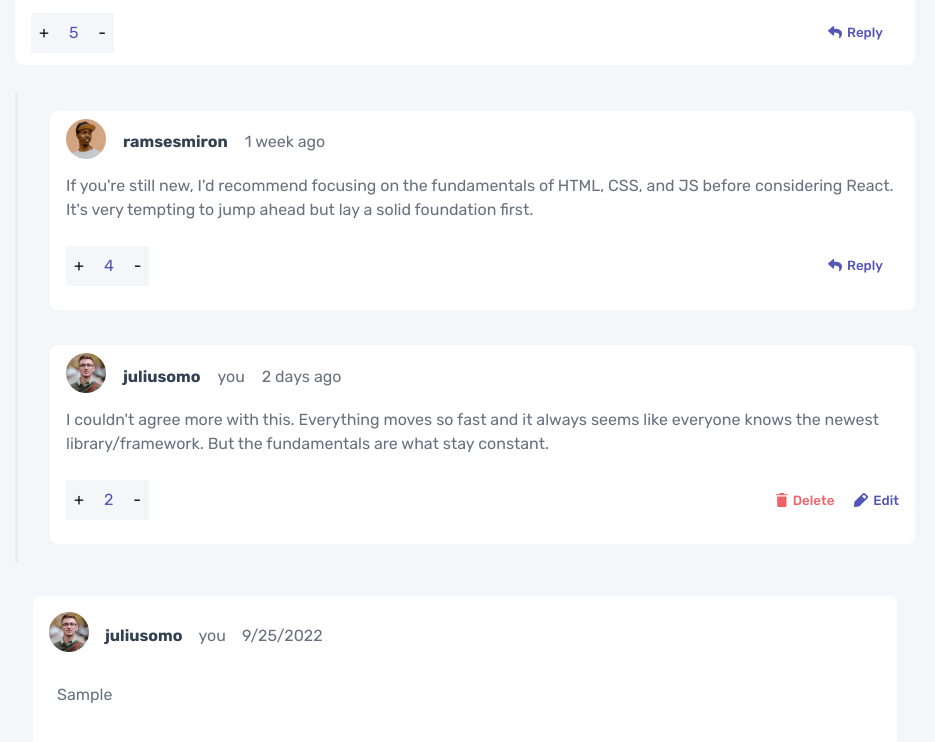
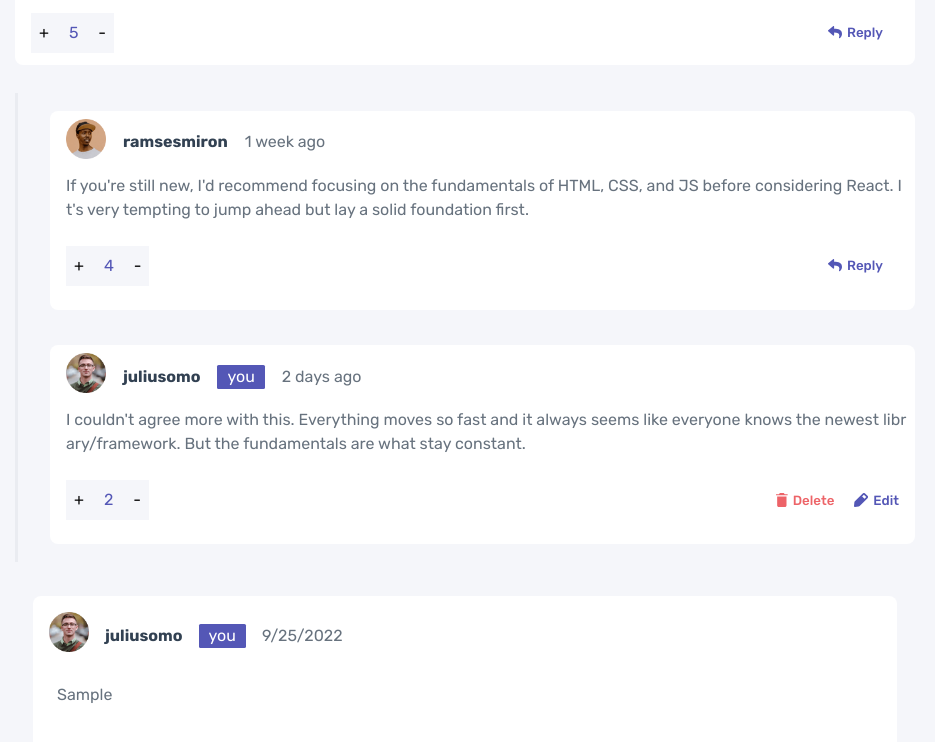
Before and after one commit to AkashKrish1609/interactive-comments, a plain HTML site: page index.html in a window 1280 px wide. Both pictures are taken after typing "Sample" into the empty fields and a click on the button "SEND". Shown: the part 347-1089 px from the top of the page, without its empty margins (175-1110 px from the left). Drawn offline with Linux system fonts and the light colour scheme.

Commit message:
The best I can

```diff
--- a/index.html
+++ b/index.html
@@ -6,7 +6,7 @@
 
   <link rel="icon" type="image/png" sizes="32x32" href="./images/favicon-32x32.png">
 
-  <title>Frontend Mentor | Interactive comments section</title>
+  <title>Interactive Comments Section</title>
 
   <link rel="stylesheet" href="styles.css">
   <link rel="preconnect" href="https://fonts.googleapis.com">
@@ -20,13 +20,6 @@
 
   </div>
 </div>
-<!-- <div class="replies-div" ></div> -->
 
-
-<!--
-  <div class="attribution">
-    Challenge by <a href="https://www.frontendmentor.io?ref=challenge" target="_blank">Frontend Mentor</a>.
-    Coded by <a href="#">Your Name Here</a>.
-  </div> -->
 </body>
 </html>
--- a/script.js
+++ b/script.js
@@ -91,7 +91,7 @@ async function theData(){
                 interactive.innerHTML = ` <ul>
             <li><img src="${element.user.image.png}"></li>
             <li>${element.user.username}</li>
-            <li class="you">you</li>
+            <li class="you-list">you</li>
             <li>${element.createdAt}</li>
            </ul>
            <div class="reply-para">
@@ -170,7 +170,7 @@ async function theData(){
             userPost.innerHTML = ` <ul>
             <li><img src="${data.currentUser.image.png}" class="user-image"></li>
             <li>${data.currentUser.username}</li>
-            <li>you</li>
+            <li class="you-list">you</li>
             <li>${reqDate}</li>
            </ul>
            <div class="reply-para">
@@ -362,7 +362,7 @@ async function theData(){
    `<ul>
     <li><img src="${data.currentUser.image.png}" class="user-image"></li>
     <li>${data.currentUser.username}</li>
-    <li>you</li>
+    <li class="you-list">you</li>
     <li>${requiredDate}</li>
    </ul>
    <div class="reply-para">
--- a/styles.css
+++ b/styles.css
@@ -13,6 +13,8 @@ body{
 }
 p{
     padding-inline: 1rem .5rem;
+    word-break: break-all;
+
 }
 textarea{
     outline: none;
@@ -308,9 +310,7 @@ padding: 1rem;
     height: 2.5rem;
 }
 
-.new-hide{
-    display: none;
-}
+
 
 .no-event{
     pointer-events: none;
@@ -441,8 +441,18 @@ padding: 1rem;
     gap: 5px;
 }
 
+.you-list{
+    background-color: hsl(238, 40%, 52%);
+    color: white;
+    padding: 0 10px;
+    border-radius: .1rem;
+}
 
 
 .hide{
     display: none;
 }
+
+.new-hide{
+    display: none;
+}
```
Also changed, not shown: images/project-ss.jpg (added), 3 other files.
